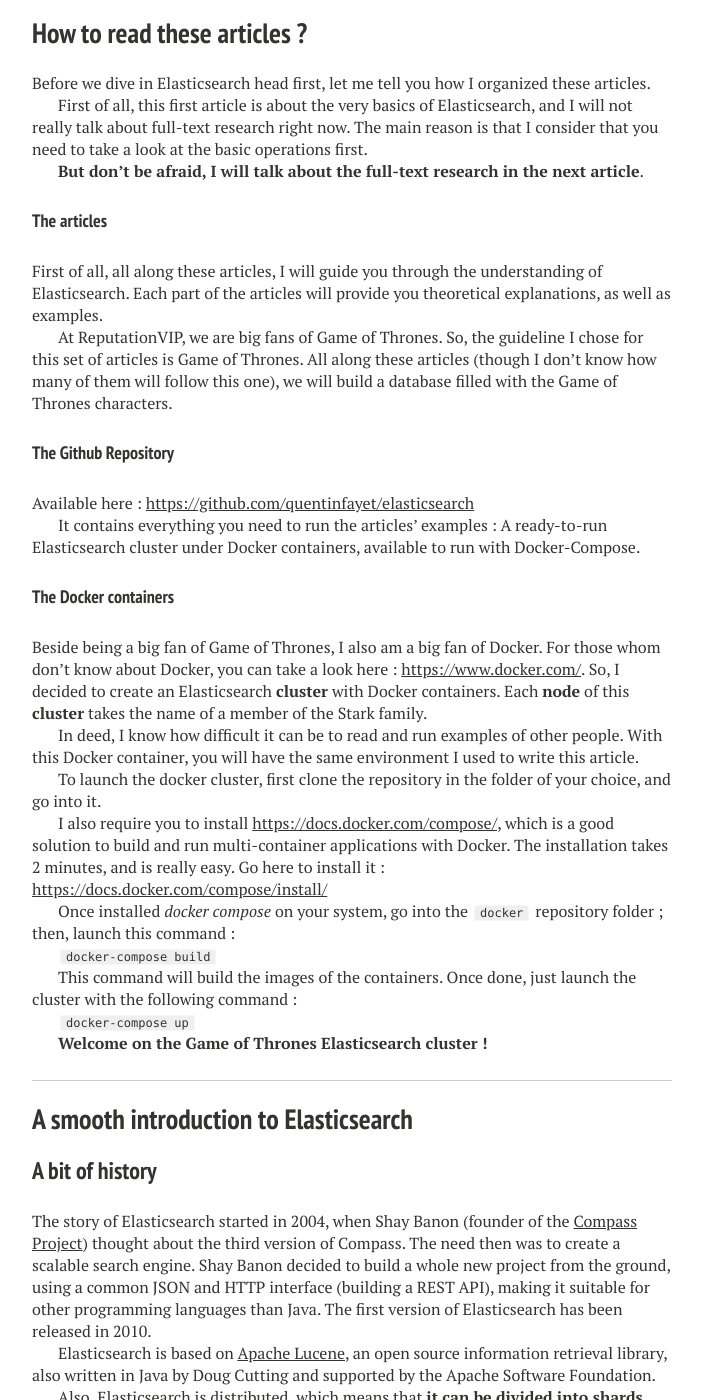
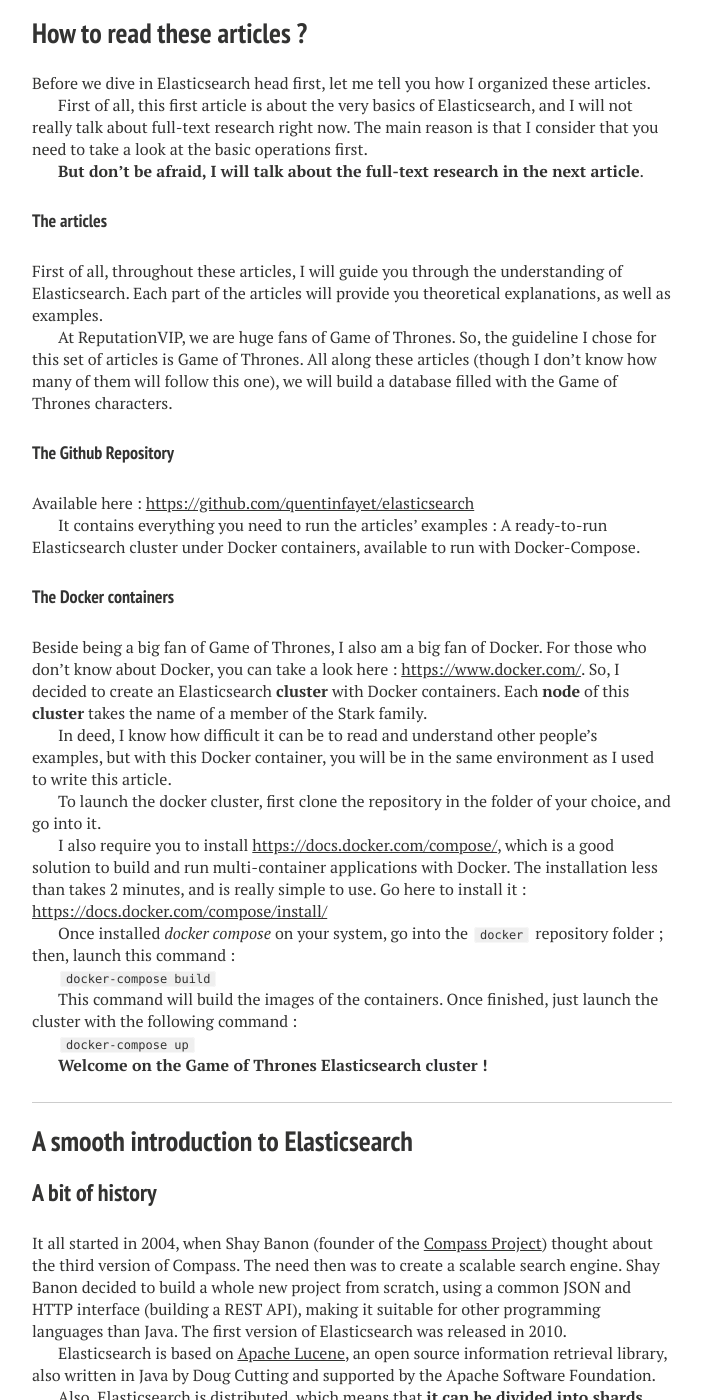
Before and after one commit to semji/reputationvip.github.io, a Jekyll site: the page built from _posts/2015-07-08-elasticsearch-is-coming.md, in a window 1280 px wide and 1400 px high, scrolled down 881 px. Shown: the whole window, without its empty margins (288-991 px from the left). Built offline with Jekyll 4.4.1, drawn with Linux system fonts in a browser that asks for light colours; nearby versions of some CDN libraries; comment, search, counter and statistics services are not loaded; some of the changed text lies outside the part shown.

Commit message:
English grammar changes

```diff
--- a/_posts/2015-07-08-elasticsearch-is-coming.md
+++ b/_posts/2015-07-08-elasticsearch-is-coming.md
@@ -2,7 +2,7 @@
 layout: post
 author: quentin_fayet
 title: "Elasticsearch Is Coming"
-excerpt: "The first article about Elasticsearch, the full-text search engine based on Apache Lucene"
+excerpt: "Our first article about Elasticsearch, the full-text search engine based on Apache Lucene"
 modified: 2015-07-15
 tags: [gitlab, git]
 comments: true
@@ -16,7 +16,7 @@
 
 ## ROADMAP
 
-This article is the first of many to come about Elasticsearch. Elasticsearch is a vast and amazing technology, and I could write thousands of lines about it.
+This article is the first of many to come about Elasticsearch. Elasticsearch is a vast and amazing technology, and I could go on talking about it for hours.
 
 So first, let me introduce the summary of this very first article :
 
@@ -39,10 +39,10 @@
 
 #### The articles
 
-First of all, all along these articles, I will guide you through the understanding of Elasticsearch.
+First of all, throughout these articles, I will guide you through the understanding of Elasticsearch.
 Each part of the articles will provide you theoretical explanations, as well as examples.
 
-At ReputationVIP, we are big fans of Game of Thrones. So, the guideline I chose for this set of articles is Game of Thrones.
+At ReputationVIP, we are huge fans of Game of Thrones. So, the guideline I chose for this set of articles is Game of Thrones.
 All along these articles (though I don't know how many of them will follow this one), we will build a database filled with the Game of Thrones characters.
 
 #### The Github Repository
@@ -53,22 +53,22 @@
 
 #### The Docker containers
 
-Beside being a big fan of Game of Thrones, I also am a big fan of Docker. For those whom don't know about Docker, you can take a look here : [https://www.docker.com/](https://www.docker.com/).
+Beside being a big fan of Game of Thrones, I also am a big fan of Docker. For those who don't know about Docker, you can take a look here : [https://www.docker.com/](https://www.docker.com/).
 So, I decided to create an Elasticsearch **cluster** with Docker containers.
 Each **node** of this **cluster** takes the name of a member of the Stark family.
 
-In deed, I know how difficult it can be to read and run examples of other people. With this Docker container, you will have the same environment I used to write this article.
+In deed, I know how difficult it can be to read and understand other people's examples, but with this Docker container, you will be in the same environment as I used to write this article.
 
 To launch the docker cluster, first clone the repository in the folder of your choice, and go into it.
 
 I also require you to install [https://docs.docker.com/compose/]( *docker compose*), which is a good solution to build and run multi-container applications with Docker.
-The installation takes 2 minutes, and is really easy. Go here to install it : [https://docs.docker.com/compose/install/](https://docs.docker.com/compose/install/)
+The installation less than takes 2 minutes, and is really simple to use. Go here to install it : [https://docs.docker.com/compose/install/](https://docs.docker.com/compose/install/)
 
 Once installed *docker compose* on your system, go into the `docker` repository folder ; then, launch this command :
 
 `docker-compose build`
 
-This command will build the images of the containers. Once done, just launch the cluster with the following command :
+This command will build the images of the containers. Once finished, just launch the cluster with the following command :
 
 `docker-compose up`
 
@@ -80,10 +80,10 @@
 
 ### A bit of history
 
-The story of Elasticsearch started in 2004, when Shay Banon (founder of the [Compass Project](https://en.wikipedia.org/wiki/Compass_Project)) thought about the third version of Compass.
-The need then was to create a scalable search engine. Shay Banon decided to build a whole new project from the ground, using a common JSON and HTTP interface (building a REST API),
+It all started in 2004, when Shay Banon (founder of the [Compass Project](https://en.wikipedia.org/wiki/Compass_Project)) thought about the third version of Compass.
+The need then was to create a scalable search engine. Shay Banon decided to build a whole new project from scratch, using a common JSON and HTTP interface (building a REST API),
 making it suitable for other programming languages than Java.
-The first version of Elasticsearch has been released in 2010.
+The first version of Elasticsearch was released in 2010.
 
 Elasticsearch is based on [Apache Lucene](https://lucene.apache.org/), an open source information retrieval library, also written in Java by Doug Cutting and
 supported by the Apache Software Foundation.
@@ -115,7 +115,7 @@
 
 ### Inverted Index
 
-Apache Lucene stores data into a structure called **inverted index**. Instead of classical "relational" way, **inverted index** maps **Terms** to **Documents**. It is **term-oriented**,
+Apache Lucene stores data into a structure called **inverted index**, instead of being in a classical "relational" way, **inverted index** maps **Terms** to **Documents**. It is **term-oriented**,
 instead of being **document-oriented** (like a classical document based database would be).
 
 More than words, let me give you an example.
@@ -310,7 +310,7 @@
 
 ##### Unicast Discovery
 
-In **unicast discovery** mode, **each node has to know IP address of other nodes** in the cluster. The configuration in a little bit different. The configuration line in your
+In the **unicast discovery** mode, **each node has to know the other IP addresses nodes** in the cluster. The configuration in a little bit different. The configuration line in your
 configuration file is the following :
 
 `discovery.zen.ping.multicast.enabled: []`.
@@ -364,7 +364,7 @@
 <span style="color: orange">The second part indicates on which index (an index could be compared to an SQL database, though I don't like this comparison) your
 query will be performed, and what is the type (a type could be compared to an SQL table, though I don't like this comparison either) of the document. **From now, I will write indices and types in orange**</span>
 
-<span style="color: ForestGreen">The last part is used to indicate which operation we want to perform ; parameters can be set here. Note the underscore (`_`) before the
+<span style="color: ForestGreen">The last part is used to indicate what operation we want to perform ; parameters can be set here. Note the underscore (`_`) before the
 action name. **From now, I will write actions and parameters in green.**</span>
 
 ### Create an Index
@@ -632,7 +632,7 @@
 
 The first part is the **URL on which your Elasticsearch cluster API is available**.
 
-<span style="color: orange">The second part indicates on which index your document is stored, what its type is, and its ID</span>
+<span style="color: orange">The second part indicates on which index your document is stored, what the type and the ID is.</span>
 
 <span style="color: ForestGreen">The last part is the name of the action. Here, *\_update* notifies Elasticsearch that we are willing to update an existing document.</span>
 
@@ -713,7 +713,7 @@
 
 The first part is the **URL on which your Elasticsearch cluster API is available**.
 
-<span style="color: orange">The second part indicates on which index your document is stored, what its type is, and its ID</span>
+<span style="color: orange">The second part indicates on which index your document is stored, what its type and ID is.</span>
 
 #### The Response
 
@@ -774,15 +774,15 @@
 
 *Head*'s official documentation here : [http://mobz.github.io/elasticsearch-head/](http://mobz.github.io/elasticsearch-head/).
 *Head* is a tool designed to help you manage your Elasticsearch cluster, using a web-based interface.
-To connect **Head** on our cluster, open your favorite browser, and go `http://127.0.0.1:9200/_plugin/head/`.
+To connect **Head** on our cluster, open your favorite browser, and go to `http://127.0.0.1:9200/_plugin/head/`.
 On the main page, you can see our three Elasticsearch nodes : *Arya Stark*, *Catelyn Stark*, and *Eddard Stark*.
-For each node, you can access related information, and actions (such as power off).
-On the top of the page, the health of your cluster is displayed. This value is based on several KPIs such as the number of shards, replicas, ...
+For each node, you can access related information and actions (such as power off).
+On the top of the page, the health of your cluster is displayed. The value is based on several KPIs such as the number of shards, replicas, etc.
 The top tabs give you access to indices management, and also a graphical way to perform requests.
 
 #### Cluster monitoring : *Marvel*
 
-*Marvel* is an official plugin from Elastic.co, and the documentation is available here : [https://www.elastic.co/products/marvel](https://www.elastic.co/products/marvel)
+*Marvel* is an official plugin from Elastic.co, and the documentation is available here: [https://www.elastic.co/products/marvel](https://www.elastic.co/products/marvel)
 This plugin is free only for development purpose.
 I did not install it on the cluster, but you can do it yourself, by following the instructions I gave you above.
 It is based on the ELK (Elasticsearch - Logstach - Kibana) stack, each of these products are from Elastic.co.
```
Also changed, not shown: other parts of _posts/2015-07-08-elasticsearch-is-coming.md (+31 -30 lines).
